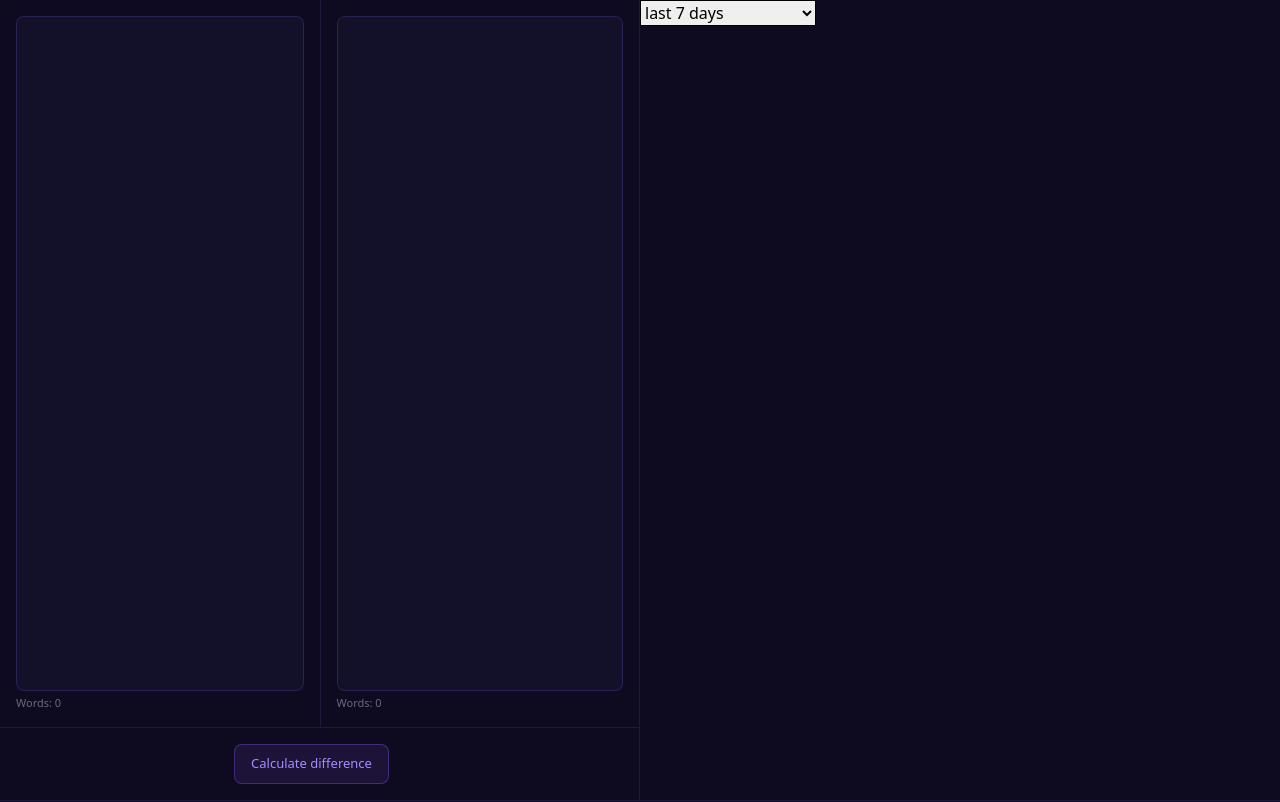
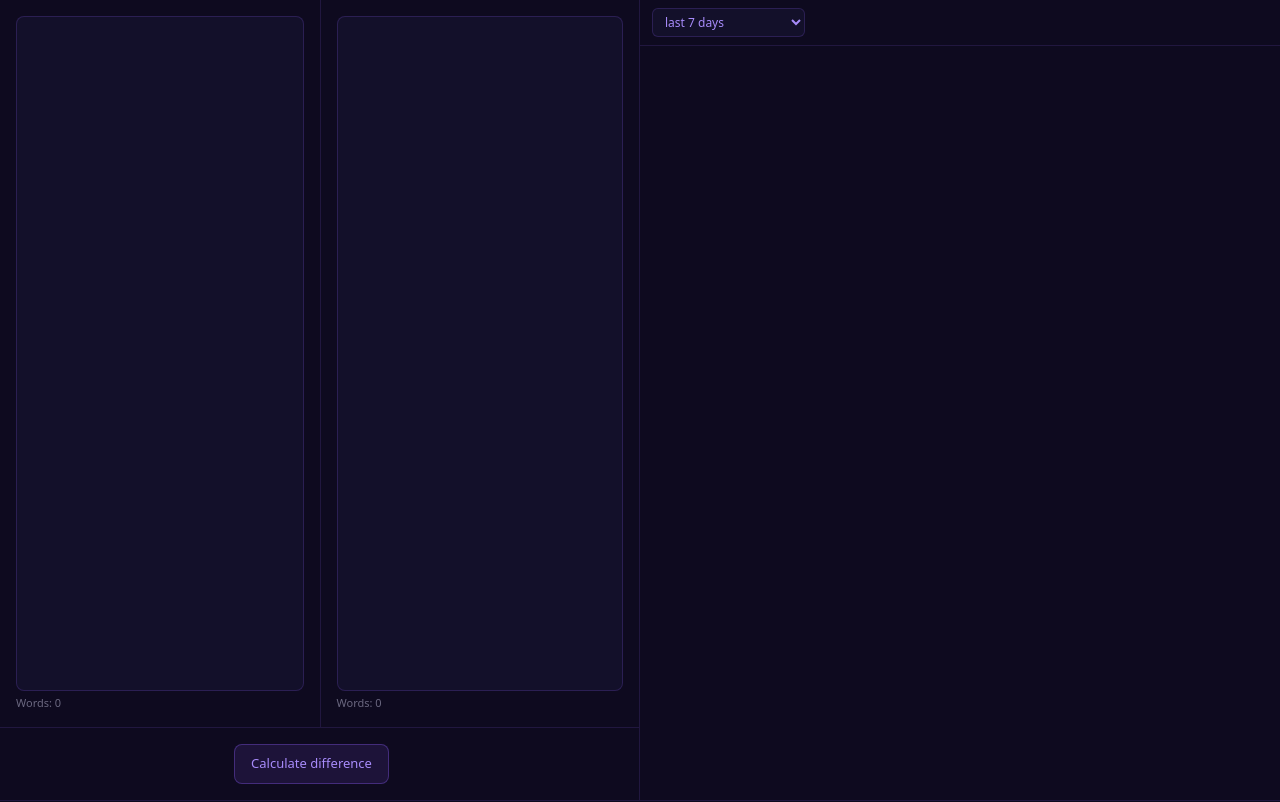
Before and after one commit to levithdev/PomoWords, a React (Vite) app: page / in a window 1280 px wide. Shown: the top 802 px of the page. Built offline with nearby package versions, Linux system fonts and the light colour scheme.

Commit message:
feat: redesign SelectorFilter with dark purple theme

```diff
--- a/src/components/SelectorFilter.tsx
+++ b/src/components/SelectorFilter.tsx
@@ -15,8 +15,20 @@ export function SelectorFilter({ actions }: SelectorFilterProps) {
   }
 
   return (
-    <div>
-      <select onChange={handleChange} className="border border-black">
+    <div style={{ padding: "8px 12px", borderBottom: "1px solid rgba(139,92,246,0.15)" }}>
+      <select
+        onChange={handleChange}
+        style={{
+          background: "#13102A",
+          border: "1px solid rgba(139,92,246,0.20)",
+          borderRadius: 6,
+          color: "#A78BFA",
+          fontSize: 12,
+          padding: "4px 8px",
+          cursor: "pointer",
+          outline: "none",
+        }}
+      >
         <option value="7days">last 7 days</option>
         <option value="all">all</option>
         <option value="morning">morning (6h–12h)</option>
```
